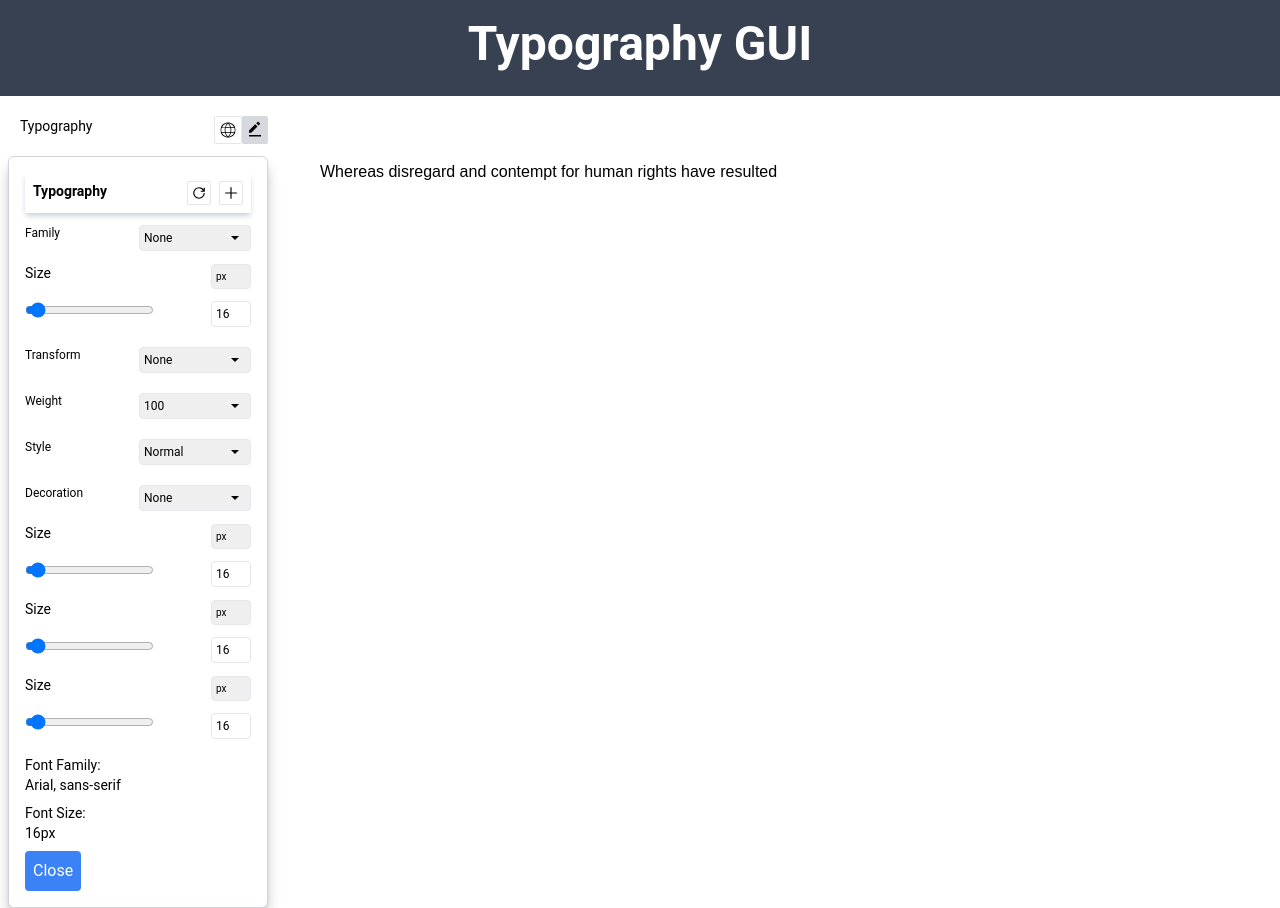
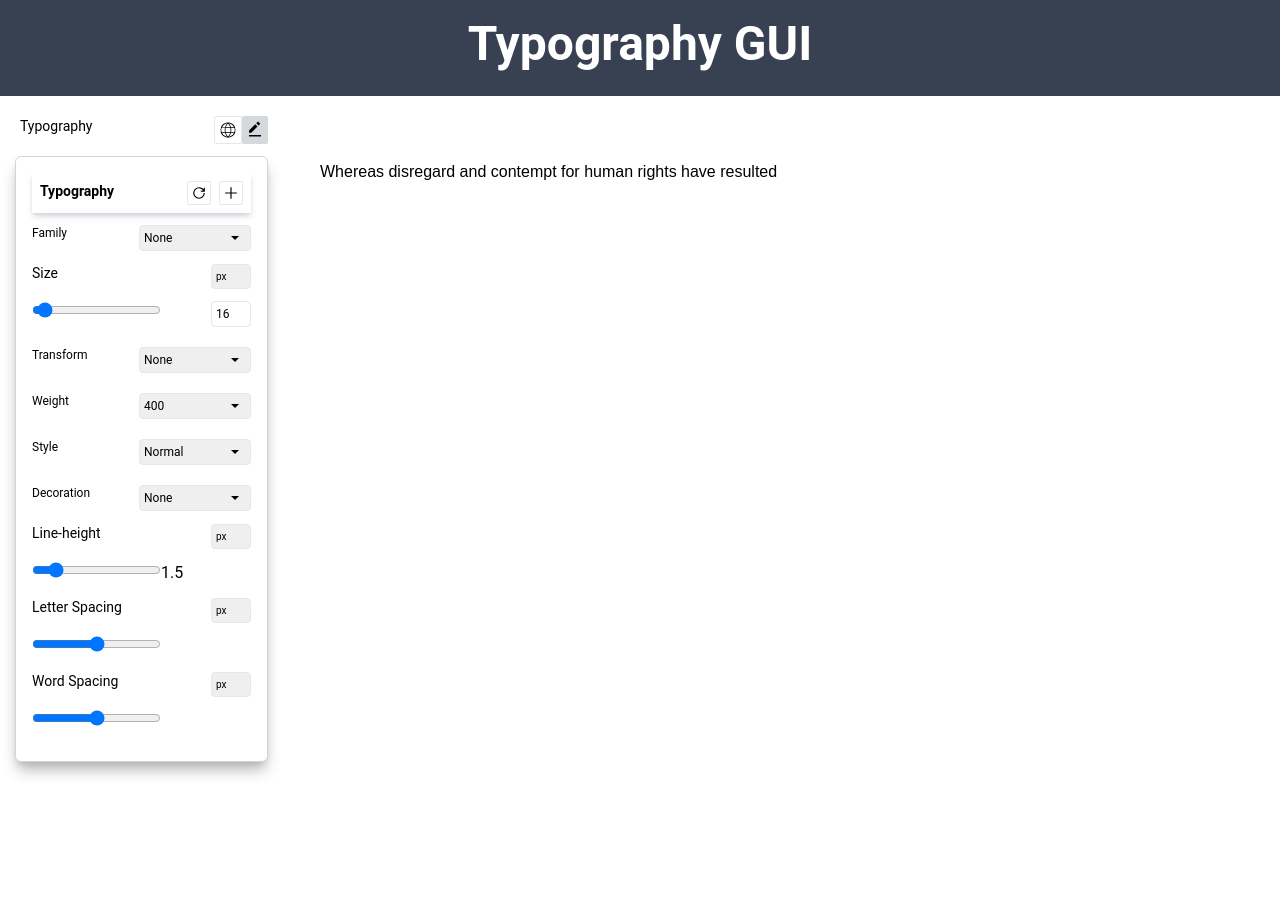
Before and after one commit to anayetullah-developer/typographyGUI, a React (Vite) app: page / in a window 1280 px wide. Both pictures are taken after a click on the element 228 px from the left and 130 px from the top of the page. After the commit the page ends 800 px from the top, so only its background shows below. Built offline with nearby package versions, Linux system fonts and the light colour scheme; some icons are missing.

Commit message:
Line height, letter spacing, word spacing done with slider and input value

```diff
--- a/src/App.jsx
+++ b/src/App.jsx
@@ -13,12 +13,13 @@ function App() {
   const [typography, setTypography] = useState({
     fontFamily: "Arial, sans-serif",
     fontSize: "16px",
-    fontWeight: "normal",
-    textTransform: "none",
+    fontWeight: 400,
+    fontStyle: "normal",
     textDecoration: "none",
     lineHeight: "1.5",
-    letterSpacing: "normal",
+    letterSpacing: "normal", // Default letter spacing is 'normal'
     wordSpacing: "normal",
+    textTransform: "none",
   });
 
   const updateTypography = (property, value) => {
@@ -240,7 +241,7 @@ function App() {
 
                 <div className="mt-3">
                   <div className="flex justify-between gap-5 mb-3">
-                    <label className="text-sm">Size</label>
+                    <label className="text-sm">Line-height</label>
                     <div className="relative w-10 inline-block">
                       <select
                         value={typography.textTransform}
@@ -265,11 +266,12 @@ function App() {
                     <div className="W-4/5">
                       <input
                         type="range"
-                        min="12"
-                        max="100"
-                        value={parseInt(typography.fontSize)}
+                        min="0.1"
+                        max="10"
+                        step="0.1"
+                        value={parseFloat(typography.lineHeight)}
                         onChange={(e) =>
-                          updateTypography("fontSize", e.target.value + "px")
+                          updateTypography("lineHeight", e.target.value)
                         }
                         className=""
                       />
@@ -277,20 +279,21 @@ function App() {
                     <div className="W-1/5">
                       <input
                         type="number"
-                        min="12"
-                        max="72"
-                        value={parseInt(typography.fontSize)}
+                        min="0.1"
+                        max="10"
+                        step="0.1"
+                        value={parseFloat(typography.lineHeight)}
                         onChange={(e) =>
-                          updateTypography("fontSize", e.target.value + "px")
+                          updateTypography("lineHeight", e.target.value)
                         }
-                        className="border w-10 text-xs rounded p-1"
+                        className=""
                       />
                     </div>
                   </div>
                 </div>
                 <div className="mt-3">
                   <div className="flex justify-between gap-5 mb-3">
-                    <label className="text-sm">Size</label>
+                    <label className="text-sm">Letter Spacing</label>
                     <div className="relative w-10 inline-block">
                       <select
                         value={typography.textTransform}
@@ -315,11 +318,13 @@ function App() {
                     <div className="W-4/5">
                       <input
                         type="range"
-                        min="12"
-                        max="100"
-                        value={parseInt(typography.fontSize)}
+                        min="-5"
+                        max="10"
+                        step="0.1"
+                        value={parseFloat(typography.letterSpacing)}
                         onChange={(e) =>
-                          updateTypography("fontSize", e.target.value + "px")
+                          updateTypography("letterSpacing", e.target.value + "px"
+                          )
                         }
                         className=""
                       />
@@ -327,20 +332,21 @@ function App() {
                     <div className="W-1/5">
                       <input
                         type="number"
-                        min="12"
-                        max="72"
-                        value={parseInt(typography.fontSize)}
+                        min="-5"
+                        max="10"
+                        step="0.1"
+                        value={parseFloat(typography.letterSpacing)}
                         onChange={(e) =>
-                          updateTypography("fontSize", e.target.value + "px")
+                          updateTypography("letterSpacing", e.target.value + "px")
                         }
-                        className="border w-10 text-xs rounded p-1"
+                        className=""
                       />
                     </div>
                   </div>
                 </div>
                 <div className="mt-3">
                   <div className="flex justify-between gap-5 mb-3">
-                    <label className="text-sm">Size</label>
+                    <label className="text-sm">Word Spacing</label>
                     <div className="relative w-10 inline-block">
                       <select
                         value={typography.textTransform}
@@ -365,11 +371,11 @@ function App() {
                     <div className="W-4/5">
                       <input
                         type="range"
-                        min="12"
+                        min="0"
                         max="100"
-                        value={parseInt(typography.fontSize)}
+                        value={parseFloat(typography.wordSpacing)}
                         onChange={(e) =>
-                          updateTypography("fontSize", e.target.value + "px")
+                          updateTypography("wordSpacing", e.target.value + "px")
                         }
                         className=""
                       />
@@ -377,45 +383,17 @@ function App() {
                     <div className="W-1/5">
                       <input
                         type="number"
-                        min="12"
-                        max="72"
-                        value={parseInt(typography.fontSize)}
+                        min="0"
+                        max="100"
+                        value={parseFloat(typography.wordSpacing)}
                         onChange={(e) =>
-                          updateTypography("fontSize", e.target.value + "px")
+                          updateTypography("wordSpacing", e.target.value + "px")
                         }
-                        className="border w-10 text-xs rounded p-1"
+                        className="w-1/2 ml-2"
                       />
                     </div>
                   </div>
                 </div>
-
-                <div className="text-sm mt-4">
-                  <label>Font Family: </label>
-                  <input
-                    type="text"
-                    value={typography.fontFamily}
-                    onChange={(e) =>
-                      updateTypography("fontFamily", e.target.value)
-                    }
-                  />
-                </div>
-                <div className="text-sm mt-2">
-                  <label>Font Size: </label>
-                  <input
-                    type="text"
-                    value={typography.fontSize}
-                    onChange={(e) =>
-                      updateTypography("fontSize", e.target.value)
-                    }
-                  />
-                </div>
-                {/* Add similar inputs for other typography options */}
-                <button
-                  className="bg-blue-500 text-white rounded p-2 mt-2"
-                  onClick={togglePopover}
-                >
-                  Close
-                </button>
               </div>
             </div>
           )}
```
